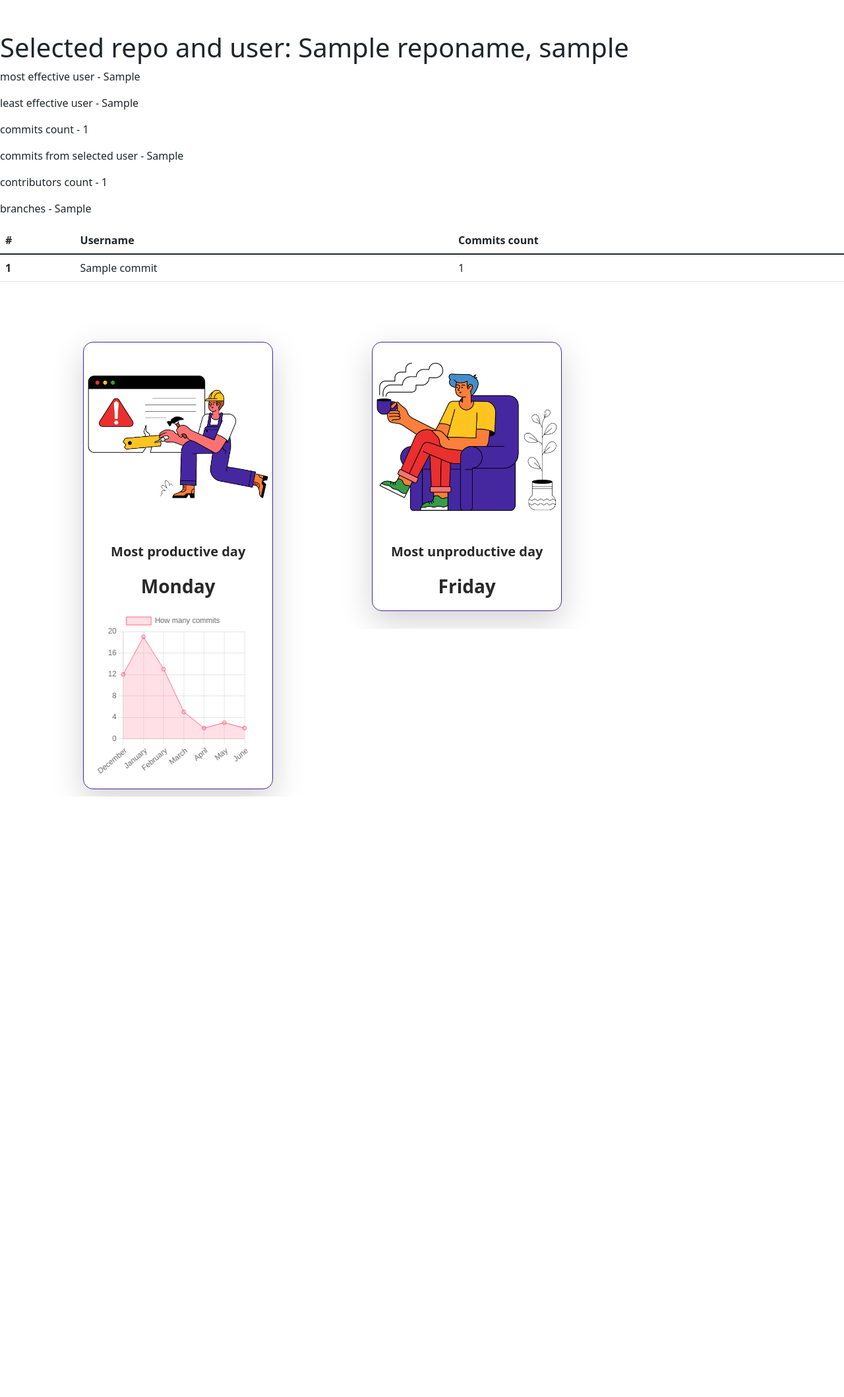
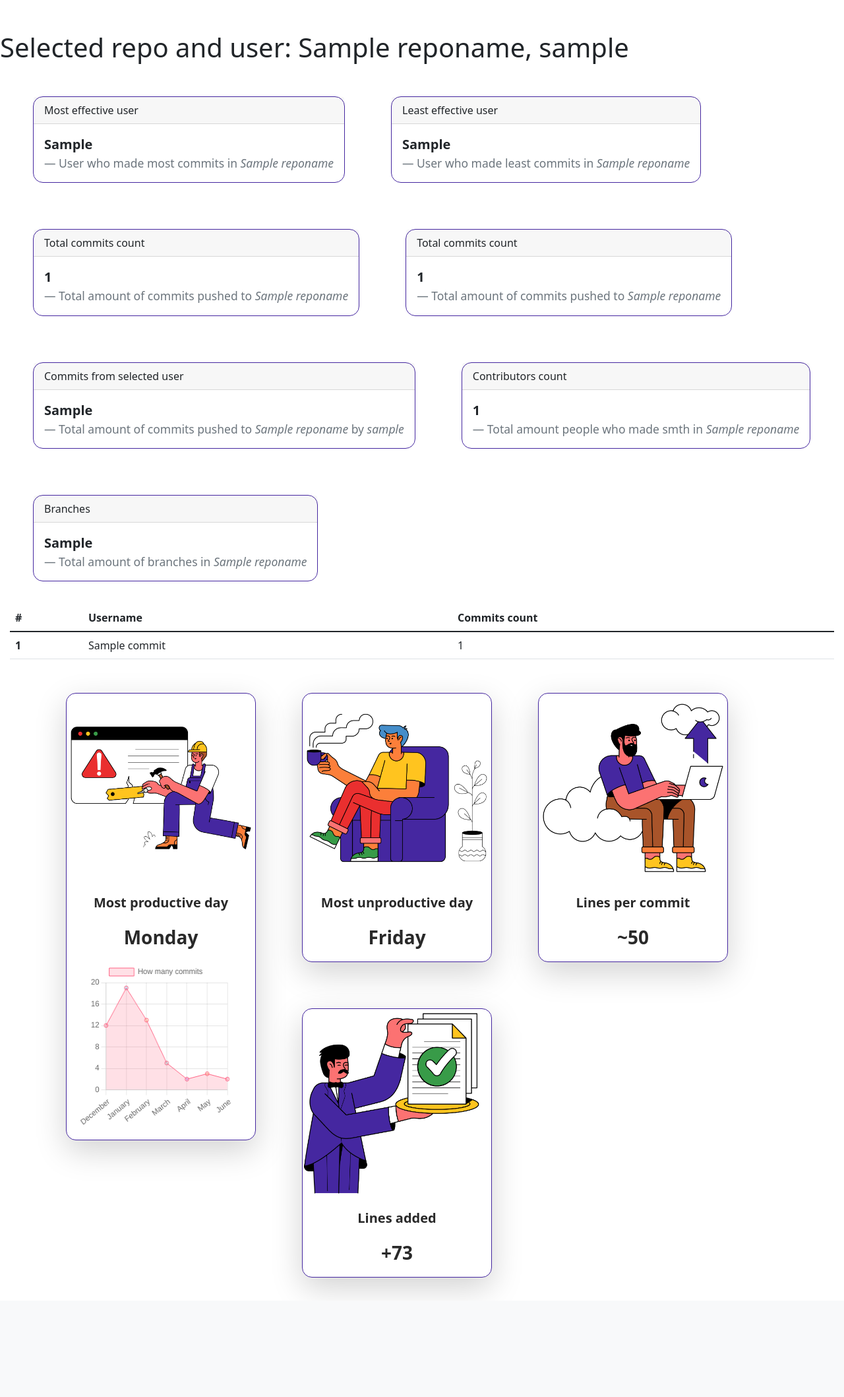
Before and after one commit to ramz1t/Worx, a FastAPI app: template views/templates/stats.html in a window 1280 px wide. Shown: the part 64-2181 px from the top of the page at 66% size. After the commit the page ends 2022 px from the top, so only its background shows below. Run offline with FastAPI, Linux system fonts and the light colour scheme; the template is opened without the code that fills it: most values are stand-ins (such as "Sample title", 1, 10 or a date in 2020); some libraries are stand-ins or nearby versions.

Commit message:
added stats cards

```diff
--- a/views/static/style/stats.css
+++ b/views/static/style/stats.css
@@ -7,7 +7,7 @@
 .card{
     border-radius: 15px !important;
     float:left;
-    margin: 75px;
+    margin: 35px;
     border-color: #4527a0 !important;
 }
 .graph1{
@@ -25,3 +25,7 @@
 .btn-custom{
     background-color:#4527A0 !important;
 }
+
+#stats-wrapper {
+    margin: 15px;
+}
--- a/views/templates/stats.html
+++ b/views/templates/stats.html
@@ -8,6 +8,7 @@
     <script src="https://cdnjs.cloudflare.com/ajax/libs/Chart.js/3.7.1/chart.min.js"
             integrity="sha512-QSkVNOCYLtj73J4hbmVoOV6KVZuMluZlioC+trLpewV8qMjsWqlIQvkn1KGX2StWvPMdWGBqim1xlC8krl1EKQ=="
             crossorigin="anonymous" referrerpolicy="no-referrer"></script>
+    <link rel="stylesheet" href="{{ url_for('static', path='style/stats.css') }}">
 
 </head>
 <body>
@@ -16,12 +17,100 @@
 <br>
 <br>
 <h1>Selected repo and user: {{reponame}}, {{username}}</h1>
-<p>most effective user - {{ most_effective_user }}</p>
-<p>least effective user - {{ least_effective_user }}</p>
-<p>commits count - {{ repo_commits_count }}</p>
-<p>commits from selected user - {{ user_repo_commits }}</p>
-<p>contributors count - {{ repo_contributors_count }}</p>
-<p>branches - {{ repo_branches }}</p>
+<div id="stats-wrapper">
+    <div class="card">
+        <div class="card-header">
+            Most effective user
+        </div>
+        <div class="card-body">
+            <blockquote class="blockquote mb-0">
+                <p><b>{{ most_effective_user }}</b></p>
+                <footer class="blockquote-footer">User who made most commits in <cite title="Source Title">{{ reponame
+                    }}</cite></footer>
+            </blockquote>
+        </div>
+    </div>
+    <div class="card">
+        <div class="card-header">
+            Least effective user
+        </div>
+        <div class="card-body">
+            <blockquote class="blockquote mb-0">
+                <p><b>{{ least_effective_user }}</b></p>
+                <footer class="blockquote-footer">User who made least commits in <cite title="Source Title">{{ reponame
+                    }}</cite></footer>
+            </blockquote>
+        </div>
+    </div>
+    <div class="card">
+        <div class="card-header">
+            Total commits count
+        </div>
+        <div class="card-body">
+            <blockquote class="blockquote mb-0">
+                <p><b>{{ repo_commits_count }}</b></p>
+                <footer class="blockquote-footer">Total amount of commits pushed to <cite title="Source Title">{{
+                    reponame
+                    }}</cite></footer>
+            </blockquote>
+        </div>
+    </div>
+    <div class="card">
+        <div class="card-header">
+            Total commits count
+        </div>
+        <div class="card-body">
+            <blockquote class="blockquote mb-0">
+                <p><b>{{ repo_commits_count }}</b></p>
+                <footer class="blockquote-footer">Total amount of commits pushed to <cite title="Source Title">{{
+                    reponame
+                    }}</cite></footer>
+            </blockquote>
+        </div>
+    </div>
+    <div class="card">
+        <div class="card-header">
+            Commits from selected user
+        </div>
+        <div class="card-body">
+            <blockquote class="blockquote mb-0">
+                <p><b>{{ user_repo_commits }}</b></p>
+                <footer class="blockquote-footer">Total amount of commits pushed to <cite title="Source Title">{{
+                    reponame
+                    }}</cite> by <cite title="Source Title">{{
+                    username
+                    }}</cite></footer>
+            </blockquote>
+        </div>
+    </div>
+    <div class="card">
+        <div class="card-header">
+            Contributors count
+        </div>
+        <div class="card-body">
+            <blockquote class="blockquote mb-0">
+                <p><b>{{ repo_contributors_count }}</b></p>
+                <footer class="blockquote-footer">Total amount people who made smth in <cite title="Source Title">{{
+                    reponame
+                    }}</cite>
+                </footer>
+            </blockquote>
+        </div>
+    </div>
+    <div class="card">
+        <div class="card-header">
+            Branches
+        </div>
+        <div class="card-body">
+            <blockquote class="blockquote mb-0">
+                <p><b>{{ repo_branches }}</b></p>
+                <footer class="blockquote-footer">Total amount of branches in <cite title="Source Title">{{
+                    reponame
+                    }}</cite>
+                </footer>
+            </blockquote>
+        </div>
+    </div>
     <table class="table users-commits">
         <thead>
         <tr>
@@ -77,7 +166,7 @@
             </div>
         </div>
     </div>
-
+</div>
 
 </body>
 
@@ -115,4 +204,6 @@
     }
 });
 
+
+
 </script>
```
Lines whose indentation alone changed are shown as unchanged.
